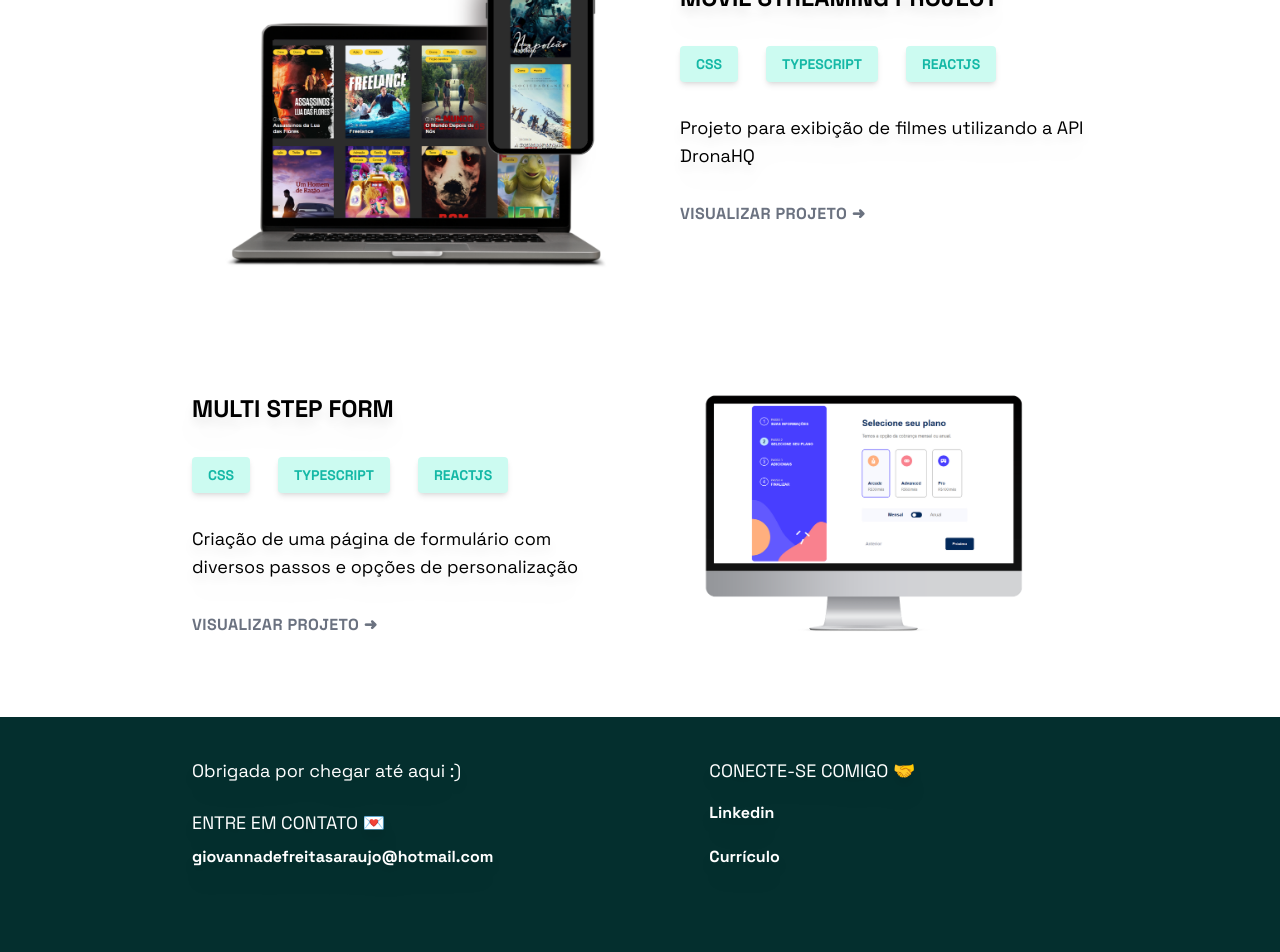
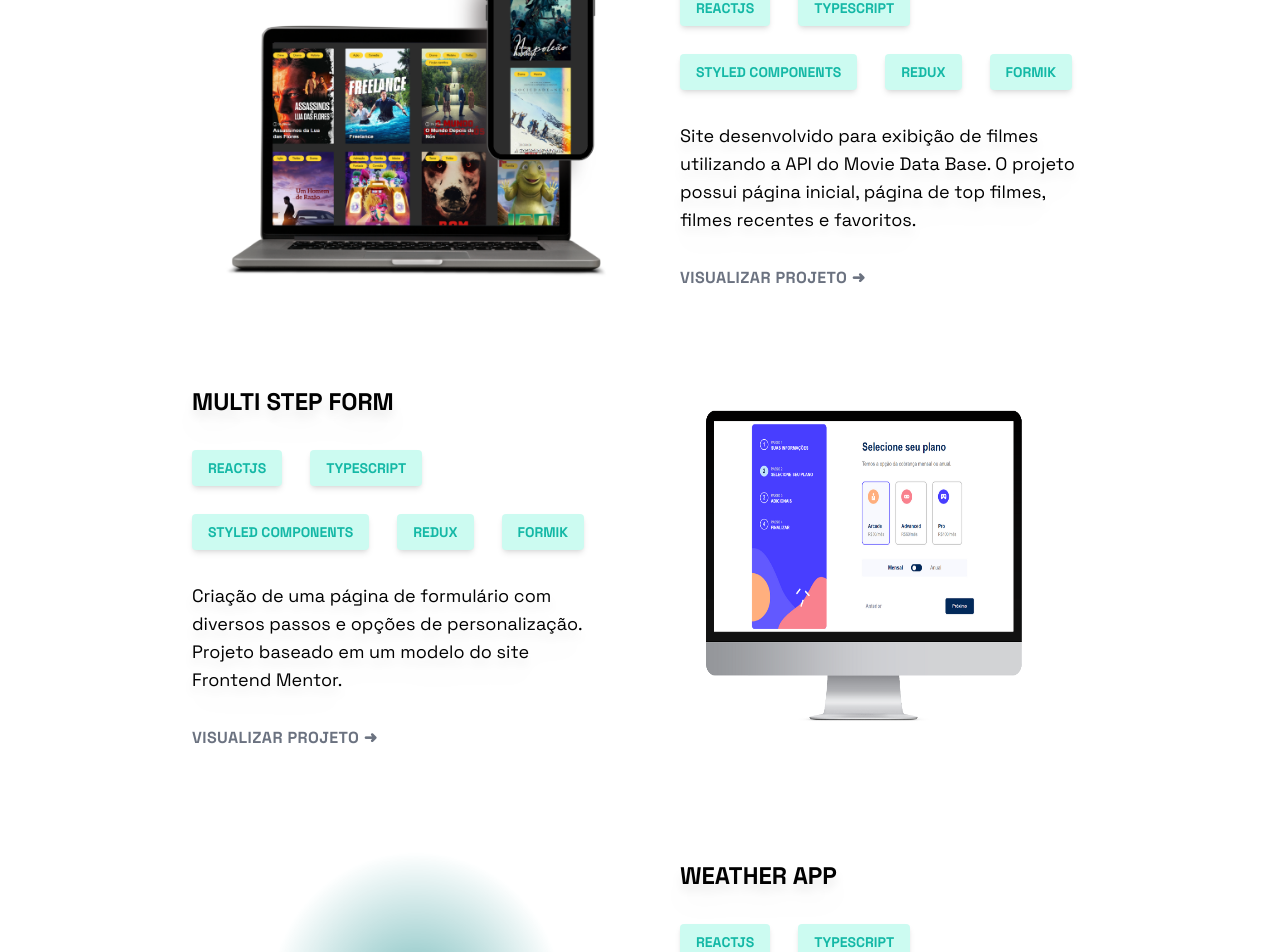
Before and after one commit to gifreitass/portfolio, a Next.js app: page / in a window 1280 px wide. Shown: the part 1460-2412 px from the top of the page. Built offline with nearby package versions, Linux system fonts and the light colour scheme.

Commit message:
passing used technologies via props

```diff
--- a/src/components/molecules/LeftProject.tsx
+++ b/src/components/molecules/LeftProject.tsx
@@ -4,17 +4,17 @@ import ProjectImage from "../atoms/ProjectImage"
 import Text from "../atoms/Text"
 import Title from "../atoms/Title"
 
-const LeftProject: React.FC<{ link: string, image: string, descriptionImage: string, text: string, title: string }> = (props) => {
-    const { link, image, descriptionImage, text, title } = props
+const LeftProject: React.FC<{ link: string, image: string, descriptionImage: string, text: string, title: string, technologies: string[] }> = (props) => {
+    const { link, image, descriptionImage, text, title, technologies } = props
 
     return (
         <div className="flex gap-10">
             <div className="flex flex-col gap-y-8 justify-center">
                 <Title size="text-2xl">{title}</Title>
-                <div className="flex gap-7">
-                    <InfoButton>CSS</InfoButton>
-                    <InfoButton>TYPESCRIPT</InfoButton>
-                    <InfoButton>REACTJS</InfoButton>
+                <div className="flex flex-wrap gap-7">
+                    {technologies.map((technology, key) => {
+                        return <InfoButton key={key}>{technology}</InfoButton>
+                    })}
                 </div>
                 <Text size="text-lg">{text}</Text>
                 <Button link={link}>VISUALIZAR PROJETO ➜</Button>
--- a/src/components/molecules/RightProject.tsx
+++ b/src/components/molecules/RightProject.tsx
@@ -4,18 +4,18 @@ import ProjectImage from "../atoms/ProjectImage"
 import Text from "../atoms/Text"
 import Title from "../atoms/Title"
 
-const RightProject: React.FC<{ link: string, image: string, descriptionImage: string, text: string, title: string }> = (props) => {
-    const { link, image, descriptionImage, text, title } = props
+const RightProject: React.FC<{ link: string, image: string, descriptionImage: string, text: string, title: string, technologies: string[] }> = (props) => {
+    const { link, image, descriptionImage, text, title, technologies } = props
 
     return (
         <div className="flex gap-10">
             <ProjectImage image={image} description={descriptionImage} />
             <div className="flex flex-col gap-y-8 justify-center">
                 <Title size="text-2xl">{title}</Title>
-                <div className="flex gap-7">
-                    <InfoButton>CSS</InfoButton>
-                    <InfoButton>TYPESCRIPT</InfoButton>
-                    <InfoButton>REACTJS</InfoButton>
+                <div className="flex flex-wrap gap-7">
+                    {technologies.map((technology, key) => {
+                        return <InfoButton key={key}>{technology}</InfoButton>
+                    })}
                 </div>
                 <Text size="text-lg">{text}</Text>
                 <Button link={link}>VISUALIZAR PROJETO ➜</Button>
--- a/src/components/organisms/Footer.tsx
+++ b/src/components/organisms/Footer.tsx
@@ -3,7 +3,7 @@ import Title from "../atoms/Title"
 
 const Footer = () => {
     return (
-        <footer className="bg-teal-950 w-full h-[30vh] mt-16 text-white flex pt-10 gap-6">
+        <footer className="bg-teal-950 w-full h-[30vh] mt-20 text-white flex pt-10 gap-6">
             <div className="flex flex-col gap-6">
                 <Text margin="mx-48" size="text-lg">Obrigada por chegar até aqui :)</Text>
                 <div className="mx-48 flex flex-col gap-2">
--- a/src/components/organisms/Hero.tsx
+++ b/src/components/organisms/Hero.tsx
@@ -21,7 +21,7 @@ const Hero: React.FC<{ skillsRef: RefObject<HTMLElement> }> = (props) => {
         <section className="w-full h-screen text-white flex flex-col gap-12 relative">
             <Background />
             <NavBar />
-            <Title margin="mx-48 mt-32" size='text-6xl'>Sou <UnderlinedText>Giovanna de Freitas</UnderlinedText>,</Title>
+            <Title margin="mx-48 mt-32" size='text-6xl'><UnderlinedText>Giovanna de Freitas</UnderlinedText></Title>
             <Text size="text-xl" margin="mx-48">estudante de Desenvolvimento Web Front-end.</Text>
             <ScrollDownButton onClick={scrollToSection} />
         </section>
--- a/src/components/organisms/ProjectsSection.tsx
+++ b/src/components/organisms/ProjectsSection.tsx
@@ -7,8 +7,25 @@ const ProjectsSection = () => {
     return (
         <section className="mt-24 mx-48">
             <div className="flex flex-col gap-24">
-                <RightProject title="MOVIE STREAMING PROJECT" text="Projeto para exibição de filmes utilizando a API DronaHQ" descriptionImage="movie streaming project cover" link="https://movie-streaming-project.vercel.app/" image="images/watchflix.png" />
-                <LeftProject title="MULTI STEP FORM" text="Criação de uma página de formulário com diversos passos e opções de personalização" descriptionImage="multi step form project cover" link="https://multi-step-form-lake.vercel.app/" image="images/multistep.png" />
+                <RightProject title="MOVIE STREAMING PROJECT"
+                    text="Site desenvolvido para exibição de filmes utilizando a API do Movie Data Base. O projeto possui página inicial, página de top filmes, filmes recentes e favoritos."
+                    descriptionImage="movie streaming project"
+                    link="https://movie-streaming-project.vercel.app/"
+                    image="images/watchflix.png"
+                    technologies={['REACTJS', 'TYPESCRIPT', 'STYLED COMPONENTS', 'REDUX', 'FORMIK']} />
+                <LeftProject title="MULTI STEP FORM"
+                    text="Criação de uma página de formulário com diversos passos e opções de personalização. Projeto baseado em um modelo do site Frontend Mentor."
+                    descriptionImage="multi step form project"
+                    link="https://multi-step-form-lake.vercel.app/"
+                    image="images/multistep.png"
+                    technologies={['REACTJS', 'TYPESCRIPT', 'STYLED COMPONENTS', 'REDUX', 'FORMIK']} />
+                <RightProject title="WEATHER APP"
+                    text="Aplicação voltada para mobile que mostra a previsão geral do tempo em um local para os próximos 5 dias, e a previsão detalhada de cada um desses dias. Para a exibição das previsões foi feita uma integração com as APIs disponibilizadas pelo OpenWeather."
+                    descriptionImage="weather app projetct"
+                    link="https://weather-project-app-eight.vercel.app/"
+                    image="images/weather.png"
+                    technologies={['REACTJS', 'TYPESCRIPT', 'STYLED COMPONENTS', 'REDUX']} />
+                <div className="m-auto text-lg animate-pulse">NEW PROJECTS COMING SOON...</div>
             </div>
         </section>
     )
```
Also changed, not shown: public/images/weather.png (added).
